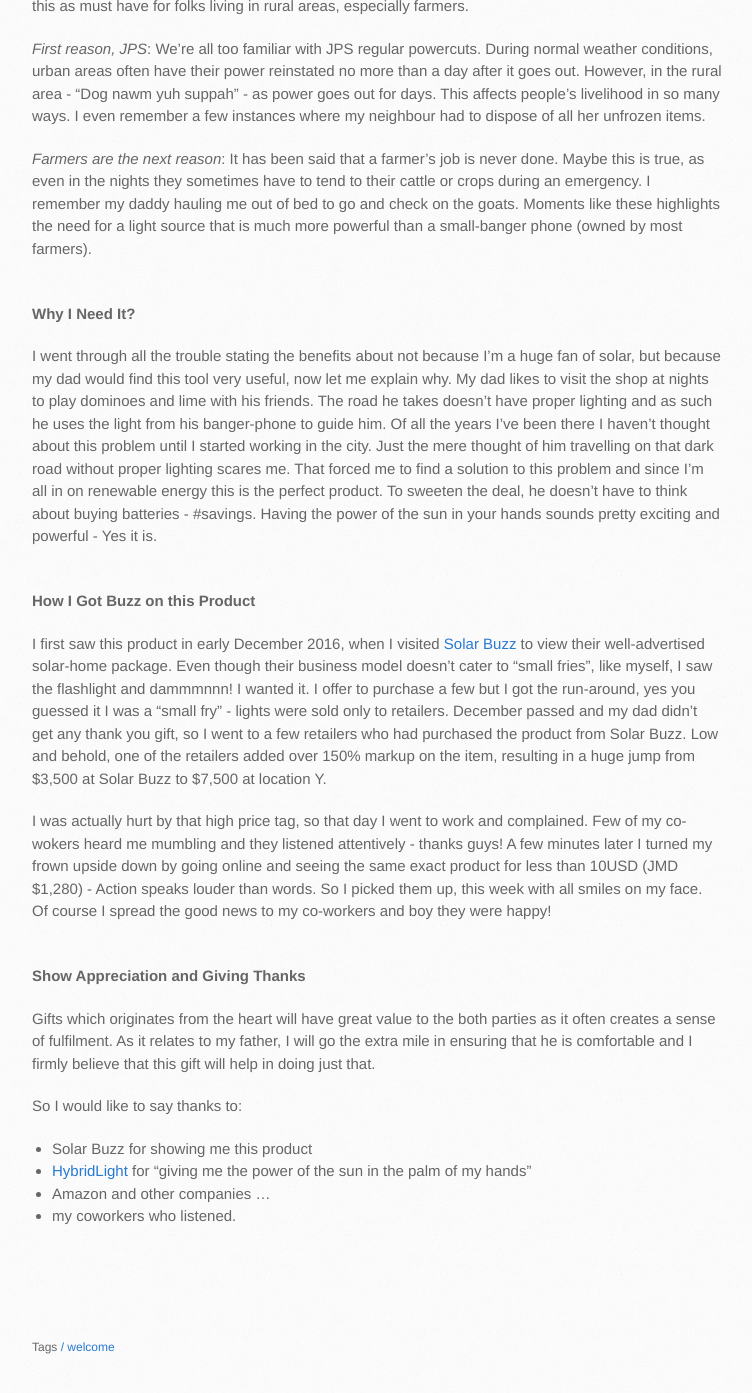
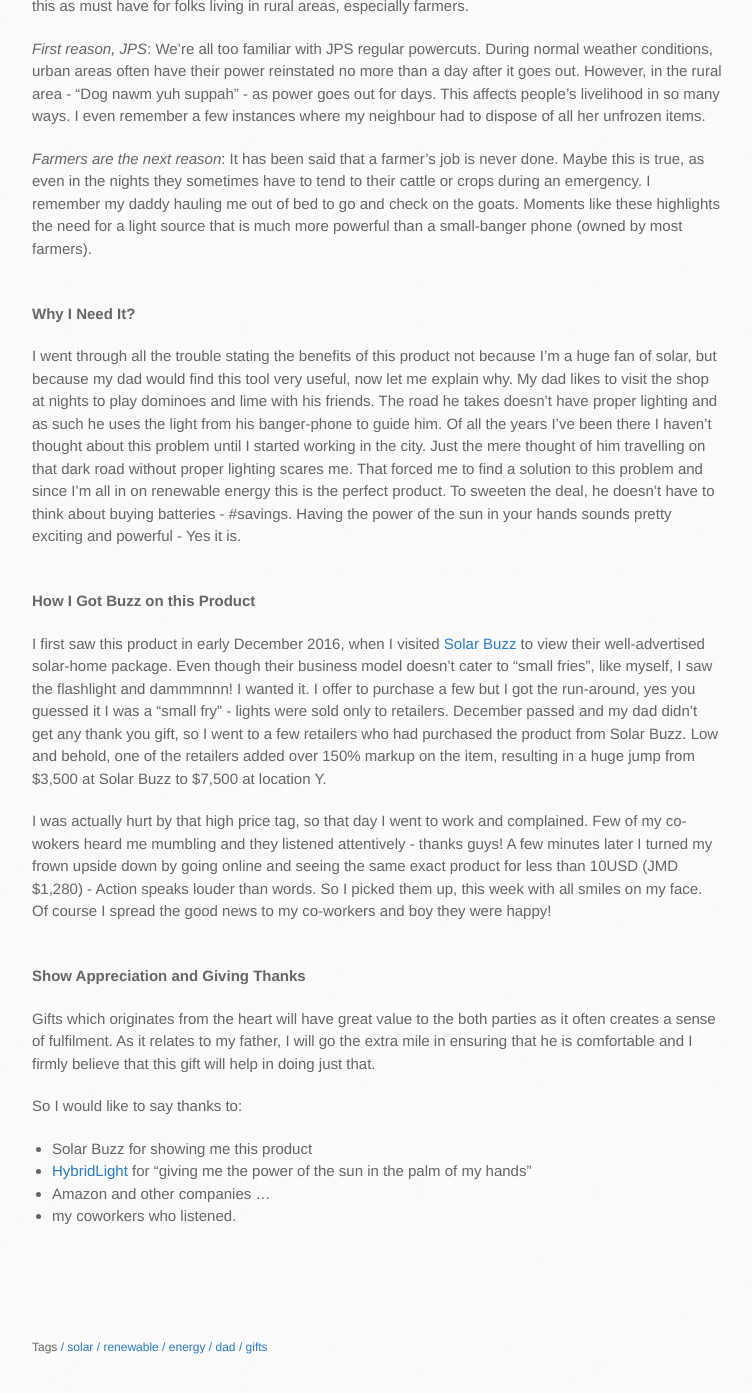
Before and after one commit to SolomonPerkins/solomonperkins.github.io, a Jekyll site: the page built from _posts/2016-02-07-Enlighten-You-Darkness-The-HybridLight.md, in a window 1280 px wide and 1400 px high, scrolled down 1677 px. Shown: the top 1393 px of the window, without its empty margins (138-890 px from the left). Built offline with Jekyll 4.4.1, drawn with Linux system fonts in a browser that asks for light colours; some of the changed text lies outside the part shown.

Commit message:
fix minor tweaks

```diff
--- a/_posts/2016-02-07-Enlighten-You-Darkness-The-HybridLight.md
+++ b/_posts/2016-02-07-Enlighten-You-Darkness-The-HybridLight.md
@@ -1,7 +1,7 @@
 ---
 layout: post
 title: Enlighten Your Darkness - The HybridLight
-tags: welcome
+tags: solar renewable energy dad gifts
 date: 2017-02-10
 read_time: 7 min
 header_image: /images/blog/hybrid-solar-flashlights.jpg
@@ -51,7 +51,7 @@
 <br/>
 **Why I Need It?**
 
-I went through all the trouble stating the benefits about not because I'm a huge fan of solar, but because my dad would find this tool very useful, now let me explain why. My dad likes to visit the shop at nights to play dominoes and lime with his friends. The road he takes doesn't have proper lighting and as such he uses the light from his banger-phone to guide him. Of all the years I've been there I haven't thought about this problem until I started working in the city. Just the mere thought of him travelling on that dark road without proper lighting scares me. That forced me to find a solution to this problem and since I'm all in on renewable energy this is the perfect product. To sweeten the deal, he doesn't have to think about buying batteries - #savings. Having the power of the sun in your hands sounds pretty exciting and powerful - Yes it is.
+I went through all the trouble stating the benefits of this product not because I'm a huge fan of solar, but because my dad would find this tool very useful, now let me explain why. My dad likes to visit the shop at nights to play dominoes and lime with his friends. The road he takes doesn't have proper lighting and as such he uses the light from his banger-phone to guide him. Of all the years I've been there I haven't thought about this problem until I started working in the city. Just the mere thought of him travelling on that dark road without proper lighting scares me. That forced me to find a solution to this problem and since I'm all in on renewable energy this is the perfect product. To sweeten the deal, he doesn't have to think about buying batteries - #savings. Having the power of the sun in your hands sounds pretty exciting and powerful - Yes it is.
 
 <br/>
 **How I Got Buzz on this Product**
```
Also changed, not shown: other parts of _posts/2016-02-07-Enlighten-You-Darkness-The-HybridLight.md (+1 -1 lines).
